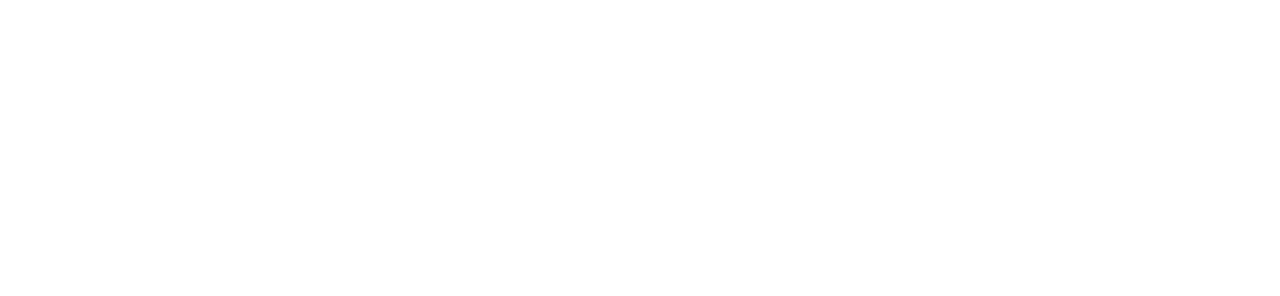
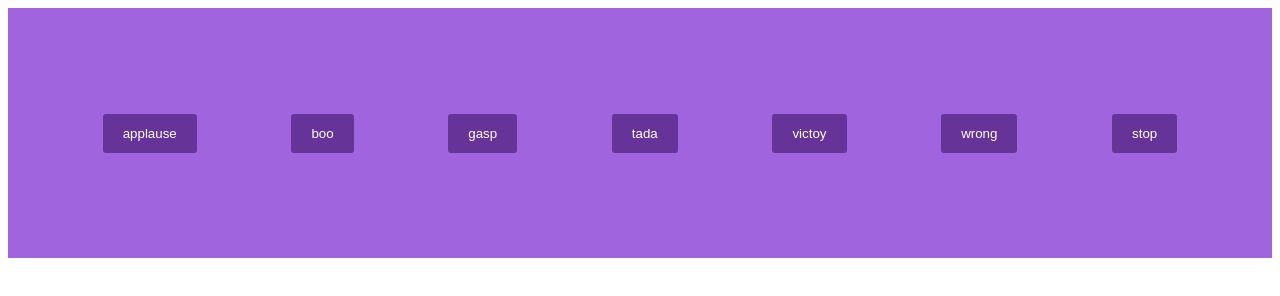
Before and after one commit to acciojob/Soundbar-misterKumar, a website: page main.html in a window 1280 px wide. Drawn offline with Linux system fonts and the light colour scheme.

Commit message:
created a submission

```diff
--- a/main.html
+++ b/main.html
@@ -8,6 +8,15 @@
 
 <body>
 	<!-- the entire body must be written by student -->
+	<section id="buttons">
+		<button onclick="applause()" class="btn">applause</button>
+		<button onclick="boo()" class="btn">boo</button>
+		<button onclick="gasp()" class="btn">gasp</button>
+		<button onclick="tada()" class="btn">tada</button>
+		<button onclick="victory" class="btn">victoy</button>
+		<button onclick="wrong" class="btn">wrong</button>
+		<button onclick="stop" class="stop">stop</button>
+	</section>
     <script type="text/javascript" src="./script.js">
 </script>
 
--- a/script.js
+++ b/script.js
@@ -1 +1,45 @@
 //your JS code here. If required.
+let myaudio=new Audio();
+
+function applause(){
+	myaudio.src= "./sounds/sound1";
+	myaudio.currentTime=0;
+	myaudio.play();
+
+}
+function boo() {
+	myaudio.src="./sounds/sound2";
+	myaudio.currentTime=0;
+	myaudio.play();
+}
+function gasp() {
+	myaudio.src="./sounds/sound3";
+	myaudio.currentTime=0;
+	myaudio.play();
+}
+function tada() {
+	myaudio.src="./sounds/sound4";
+	myaudio.currentTime=0;
+	myaudio.play();
+
+}
+function victory() {
+	myaudio.src="./sounds/sound5";
+	myaudio.currentTime=0;
+	myaudio.play();
+}
+function wrong() {
+	myaudio.src="./sounds/sound6";
+	myaudio.currentTime=0;
+	myaudio.play();
+}
+function stop() {
+	myaudio.src="./sounds/sound7";
+	myaudio.currentTime=0;
+	myaudio.play();
+}
+
+function stop() {
+	myaudio.pause();
+
+}
--- a/styles.css
+++ b/styles.css
@@ -1 +1,19 @@
 /*  your css code here. If applicable */
+#buttons{
+	width:100%;
+	background-color:#A164DF;
+	height:250px;
+	display:flex;
+	justify-content:space-evenly;
+	align-items:center;
+}
+button{
+/* 	width:80px;
+	height:38px; */
+	padding: 12px 20px;
+	border-radius:3px;
+	border:none;
+	background-color:#663399;
+	color:white;
+
+}
```
